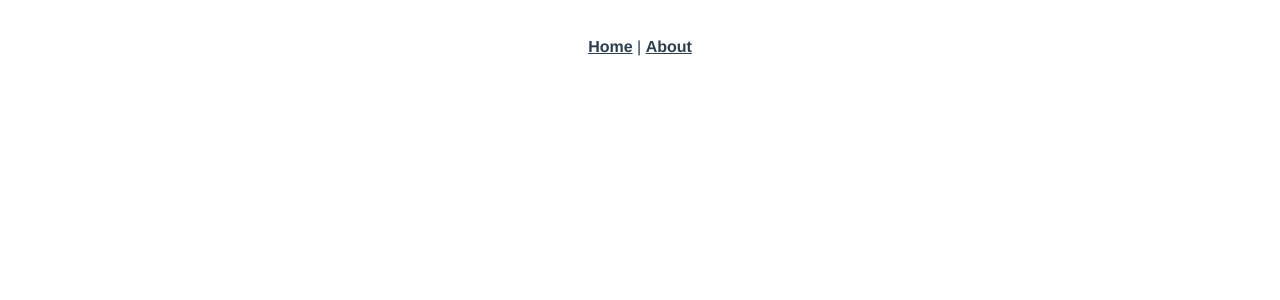
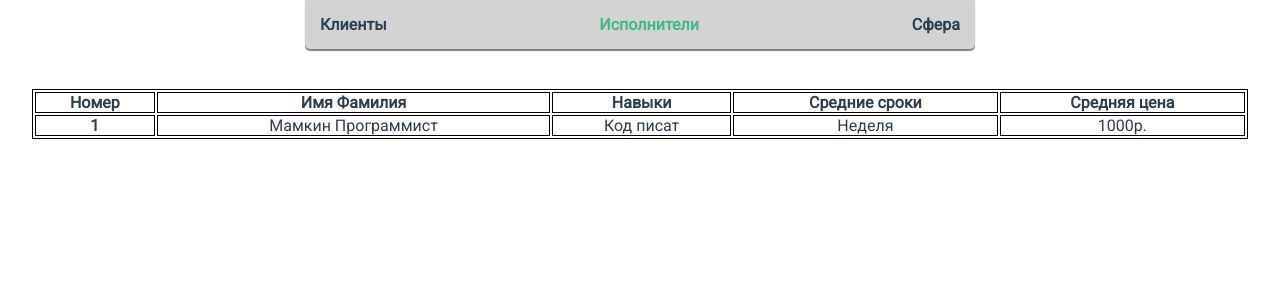
Before and after one commit to FlideTM/sssuki, a Vue app: page /slaves in a window 1280 px wide. Before the commit this address had no page. Shown: the top 300 px of the page. Built offline with nearby package versions, Linux system fonts and the light colour scheme.

Commit message:
initial commit
sold lives

```diff
--- a/src/App.vue
+++ b/src/App.vue
@@ -1,14 +1,40 @@
 <template>
   <nav>
-    <router-link to="/">Home</router-link> |
-    <router-link to="/about">About</router-link>
+    <router-link to="/">Клиенты</router-link>
+    <router-link to="/slaves">Исполнители</router-link>
+    <div class="topic" @click="topic = !topic">Сфера</div>
   </nav>
+  <Topic v-if="topic" />
   <router-view/>
 </template>
 
+<script>
+import Topic from '@/components/TopicApp.vue'
+export default{
+  components:{
+    Topic,
+  },
+  data(){
+    return{
+      topic: false,
+    }
+  }
+}
+</script>
+
 <style>
+@import url('https://fonts.googleapis.com/css2?family=Roboto&display=swap');
+*{
+  margin: 0;
+  padding: 0;
+}
+body{
+  font-family: 'Roboto', sans-serif;
+  margin-left: auto;
+  margin-right: auto;
+  width: 95vw;
+}
 #app {
-  font-family: Avenir, Helvetica, Arial, sans-serif;
   -webkit-font-smoothing: antialiased;
   -moz-osx-font-smoothing: grayscale;
   text-align: center;
@@ -16,15 +42,34 @@
 }
 
 nav {
-  padding: 30px;
+  padding: 15px;
+  display: flex;
+  flex-direction: row;
+  justify-content: space-between;
+  width: 50vw;
+  margin-left: auto;
+  margin-right: auto;
+  background-color: lightgray;
+  border-radius: 0px 0px 5px 5px;
+  box-shadow: 0px 2px 1px gray;
 }
 
 nav a {
   font-weight: bold;
   color: #2c3e50;
+  text-decoration: none;
 }
 
 nav a.router-link-exact-active {
   color: #42b983;
 }
+
+.topic{
+  color: #2c3e50;
+  font-weight: bold;
+  cursor: pointer;
+}
+.topic:hover{
+  color: #42b983;
+}
 </style>
--- /dev/null
+++ b/src/components/ClientTable.vue
@@ -0,0 +1,31 @@
+<template>
+<table>
+    <thead>
+        <tr>
+            <th>Номер</th>
+            <th>Имя Фамилия</th>
+            <th>Заказ</th>
+            <th>Срок</th>
+            <th>Цена</th>
+        </tr>
+    </thead>
+    <tbody>
+        <tr>
+            <th>1</th>
+            <td>Сука Залупович</td>
+            <td>Сделать хуйню</td>
+            <td>до 21.01.2023</td>
+            <td>25000р.</td>
+        </tr>
+    </tbody>
+</table>
+</template>
+<style scoped>
+table{
+    border: 1px solid black;
+    width: 100%;
+}
+tr, td, th{
+    border: 1px solid black;
+}
+</style>
--- a/src/components/HelloWorld.vue
+++ /dev/null
@@ -1,60 +0,0 @@
-<template>
-  <div class="hello">
-    <h1>{{ msg }}</h1>
-    <p>
-      For a guide and recipes on how to configure / customize this project,<br>
-      check out the
-      <a href="https://cli.vuejs.org" target="_blank" rel="noopener">vue-cli documentation</a>.
-    </p>
-    <h3>Installed CLI Plugins</h3>
-    <ul>
-      <li><a href="https://github.com/vuejs/vue-cli/tree/dev/packages/%40vue/cli-plugin-babel" target="_blank" rel="noopener">babel</a></li>
-      <li><a href="https://github.com/vuejs/vue-cli/tree/dev/packages/%40vue/cli-plugin-router" target="_blank" rel="noopener">router</a></li>
-      <li><a href="https://github.com/vuejs/vue-cli/tree/dev/packages/%40vue/cli-plugin-vuex" target="_blank" rel="noopener">vuex</a></li>
-      <li><a href="https://github.com/vuejs/vue-cli/tree/dev/packages/%40vue/cli-plugin-eslint" target="_blank" rel="noopener">eslint</a></li>
-    </ul>
-    <h3>Essential Links</h3>
-    <ul>
-      <li><a href="https://vuejs.org" target="_blank" rel="noopener">Core Docs</a></li>
-      <li><a href="https://forum.vuejs.org" target="_blank" rel="noopener">Forum</a></li>
-      <li><a href="https://chat.vuejs.org" target="_blank" rel="noopener">Community Chat</a></li>
-      <li><a href="https://twitter.com/vuejs" target="_blank" rel="noopener">Twitter</a></li>
-      <li><a href="https://news.vuejs.org" target="_blank" rel="noopener">News</a></li>
-    </ul>
-    <h3>Ecosystem</h3>
-    <ul>
-      <li><a href="https://router.vuejs.org" target="_blank" rel="noopener">vue-router</a></li>
-      <li><a href="https://vuex.vuejs.org" target="_blank" rel="noopener">vuex</a></li>
-      <li><a href="https://github.com/vuejs/vue-devtools#vue-devtools" target="_blank" rel="noopener">vue-devtools</a></li>
-      <li><a href="https://vue-loader.vuejs.org" target="_blank" rel="noopener">vue-loader</a></li>
-      <li><a href="https://github.com/vuejs/awesome-vue" target="_blank" rel="noopener">awesome-vue</a></li>
-    </ul>
-  </div>
-</template>
-
-<script>
-export default {
-  name: 'HelloWorld',
-  props: {
-    msg: String
-  }
-}
-</script>
-
-<!-- Add "scoped" attribute to limit CSS to this component only -->
-<style scoped>
-h3 {
-  margin: 40px 0 0;
-}
-ul {
-  list-style-type: none;
-  padding: 0;
-}
-li {
-  display: inline-block;
-  margin: 0 10px;
-}
-a {
-  color: #42b983;
-}
-</style>
--- /dev/null
+++ b/src/components/SlaveTable.vue
@@ -0,0 +1,31 @@
+<template>
+    <table>
+        <thead>
+            <tr>
+                <th>Номер</th>
+                <th>Имя Фамилия</th>
+                <th>Навыки</th>
+                <th>Средние сроки</th>
+                <th>Средняя цена</th>
+            </tr>
+        </thead>
+        <tbody>
+            <tr>
+                <th>1</th>
+                <td>Мамкин Программист</td>
+                <td>Код писат</td>
+                <td>Неделя</td>
+                <td>1000р.</td>
+            </tr>
+        </tbody>
+    </table>
+    </template>
+    <style scoped>
+    table{
+        border: 1px solid black;
+        width: 100%;
+    }
+    tr, td, th{
+        border: 1px solid black;
+    }
+    </style>
--- /dev/null
+++ b/src/components/TopicApp.vue
@@ -0,0 +1,13 @@
+<template>
+<div class="container">фронт, бэк, дизайн и тд.</div>
+</template>
+<style scoped>
+.container{
+  border: 1px solid black;
+  position: absolute;
+  display: flex;
+  flex-direction: column;
+  right: 0;
+  margin-right: 25vw;
+}
+</style>
--- a/src/router/index.js
+++ b/src/router/index.js
@@ -1,5 +1,5 @@
 import { createRouter, createWebHistory } from 'vue-router'
-import HomeView from '../views/HomeView.vue'
+import HomeView from '../views/ClientsView.vue'
 
 const routes = [
   {
@@ -8,12 +8,9 @@ const routes = [
     component: HomeView
   },
   {
-    path: '/about',
-    name: 'about',
-    // route level code-splitting
-    // this generates a separate chunk (about.[hash].js) for this route
-    // which is lazy-loaded when the route is visited.
-    component: () => import(/* webpackChunkName: "about" */ '../views/AboutView.vue')
+    path: '/slaves',
+    name: 'slaves',
+    component: () => import('../views/SlavesView.vue')
   }
 ]
 
--- a/src/views/AboutView.vue
+++ /dev/null
@@ -1,5 +0,0 @@
-<template>
-  <div class="about">
-    <h1>This is an about page</h1>
-  </div>
-</template>
--- /dev/null
+++ b/src/views/ClientsView.vue
@@ -0,0 +1,18 @@
+<template>
+  <div class="client">
+    <ClientTable />
+  </div>
+</template>
+<script>
+import ClientTable from "@/components/ClientTable.vue"
+export default{
+  components:{
+    ClientTable,
+  }
+}
+</script>
+<style scoped>
+.client{
+  margin-top: 5vh;
+}
+</style>
--- a/src/views/HomeView.vue
+++ /dev/null
@@ -1,18 +0,0 @@
-<template>
-  <div class="home">
-    <img alt="Vue logo" src="../assets/logo.png">
-    <HelloWorld msg="Welcome to Your Vue.js App"/>
-  </div>
-</template>
-
-<script>
-// @ is an alias to /src
-import HelloWorld from '@/components/HelloWorld.vue'
-
-export default {
-  name: 'HomeView',
-  components: {
-    HelloWorld
-  }
-}
-</script>
--- /dev/null
+++ b/src/views/SlavesView.vue
@@ -0,0 +1,18 @@
+<template>
+  <div class="slave">
+    <SlaveTable />
+  </div>
+</template>
+<script>
+import SlaveTable from "@/components/SlaveTable.vue"
+export default{
+  components:{
+    SlaveTable,
+  }
+}
+</script>
+<style scoped>
+.slave{
+  margin-top: 5vh;
+}
+</style>
```
